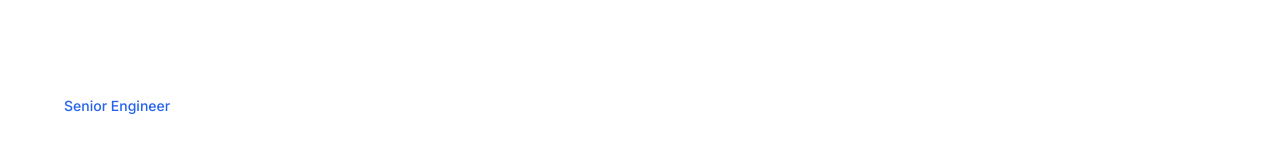
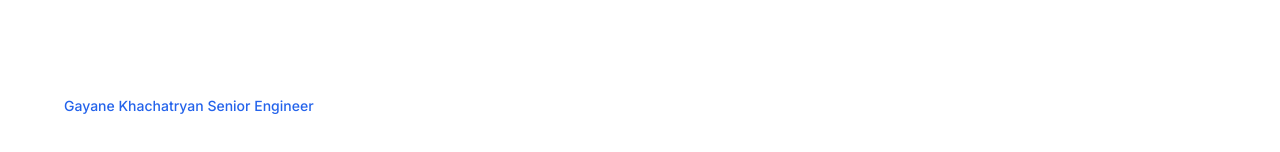
Before and after one commit to Gayanekh/portfolio, a Next.js app: page / in a window 1280 px wide. Shown: the top 152 px of the page. Built offline with nearby package versions, Linux system fonts and the light colour scheme.

Commit message:
Update portfolio content

```diff
--- a/components/portfolio-page.tsx
+++ b/components/portfolio-page.tsx
@@ -43,7 +43,9 @@ export default function PortfolioPage() {
           transition={{ duration: 0.5 }}
           className="space-y-8"
         >
-          <p className="text-sm font-medium text-primary">Senior Engineer</p>
+          <p className="text-sm font-medium text-primary">
+            Gayane Khachatryan Senior Engineer
+          </p>
           <h1 className="max-w-3xl text-4xl font-semibold tracking-tight md:text-6xl">
             I design and ship resilient product experiences at scale.
           </h1>
```
